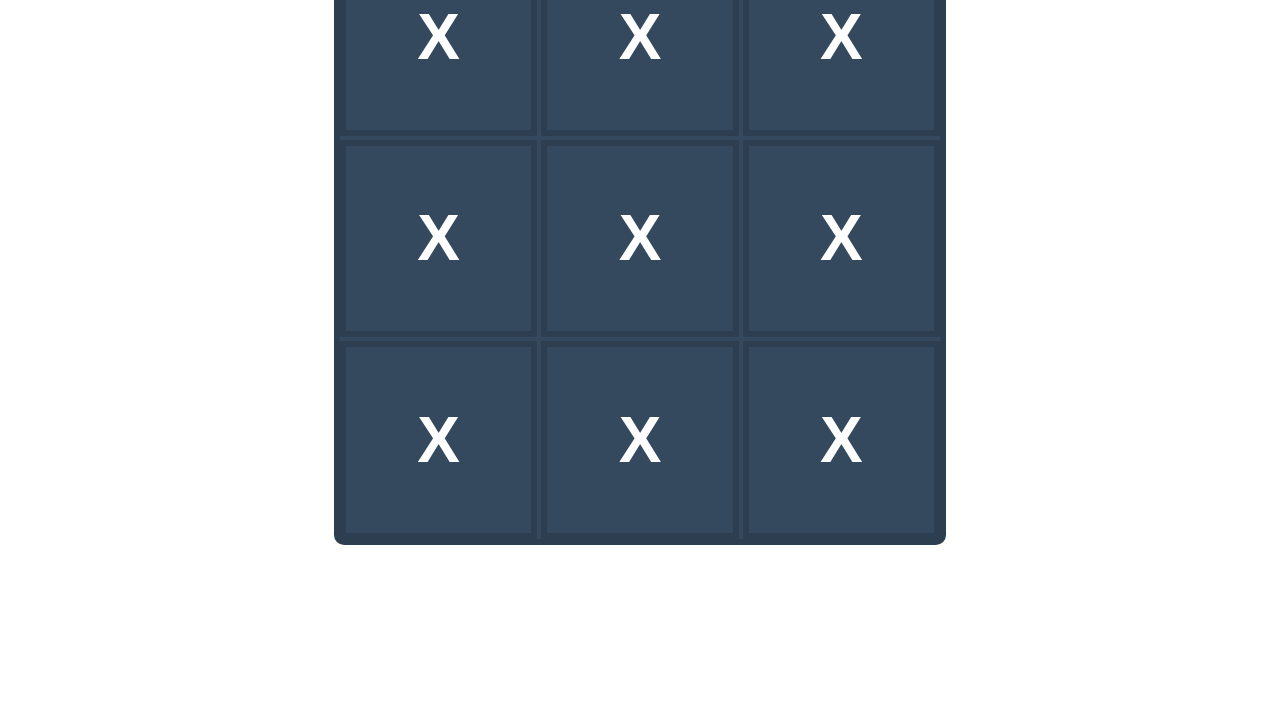
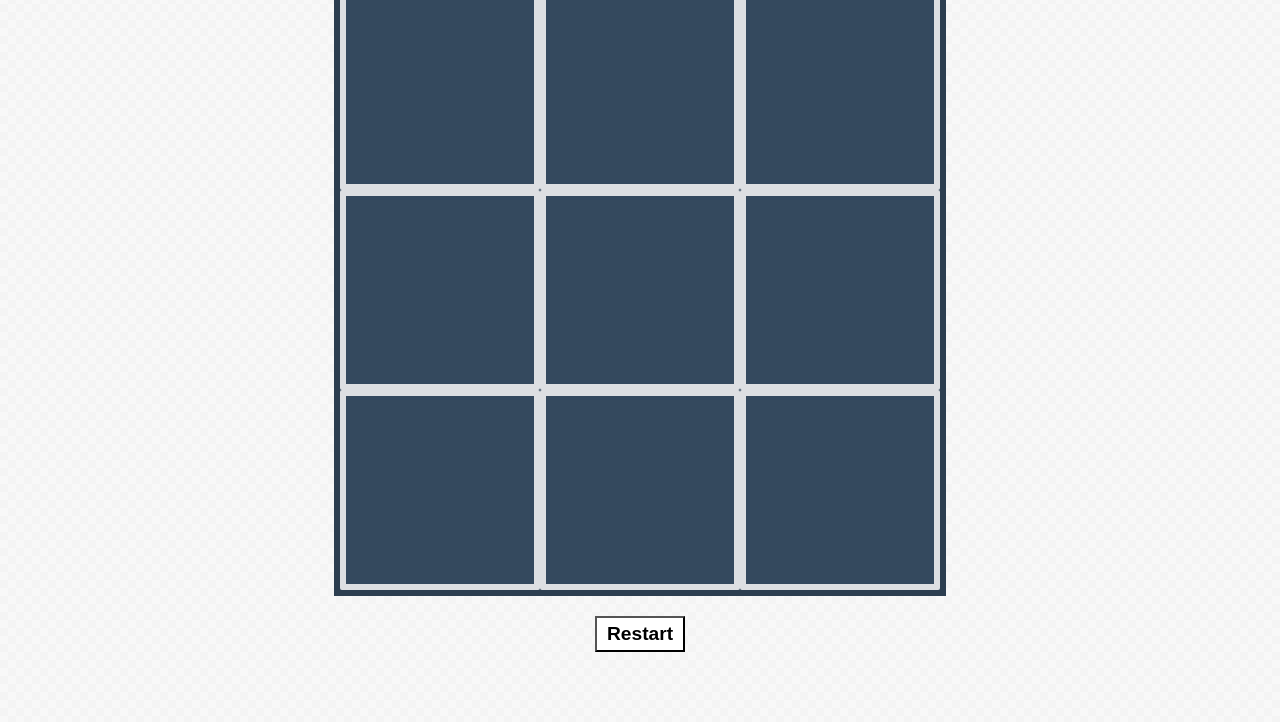
Before and after one commit to vdighe/tictactoe, a plain HTML site: page index.html in a window 1280 px wide. Shown: the part 196-918 px from the top of the page. Before the commit the page ends 800 px from the top, so only its background shows below. Drawn offline with Linux system fonts and the light colour scheme.

Commit message:
Basic Clicks and Reset working

```diff
--- a/challenge.js
+++ b/challenge.js
@@ -4,38 +4,62 @@
 'use strict';
 function init() {
     console.log('Welcome to Tic tac Toe 9000');
-    var buttonAll = document.querySelectorAll(".square");
+    let buttonAll = document.querySelectorAll(".square");
     console.log(buttonAll);
-    let i=1;
+    let i=0;
     buttonAll.forEach((button) => {
-            button.setAttribute("id", i++);
-            button.addEventListener('click', (e) => {
-                let id = button.getAttribute('id');
-                button.innerText =id;
-                console.log(`Clicked ${id}`);})
+            button.setAttribute("id", ++i);
+            button.addEventListener('click', onSquareClick);
+    });
+    document.querySelector(".restart").addEventListener('click', onReset);
+}
+init();
+let numberOfPlayers = 2;
+let currentPlayer = 0;
+const player1Symbol = "X";
+const player2Symbol = "O";
+
+class Player {
+    constructor(id, symbol, isTurn=false){
+        this.id =id;
+        this.symbol=symbol;
+        this.isTurn = isTurn;
+    }
+    play() {
+        this.isTurn = !this.isTurn;
+    }
+}
+
+let player1 = new Player(1,'X',true);
+let player2 = new Player(2,'0',false);
+
+function switchTurn() {
+    player1.play()
+    player2.play()
+}
+
+function onSquareClick(event) {
+    if ((event.target.innerText === null )|| (event.target.innerText === '' )){
+        if (player1.isTurn){
+            event.target.innerText = player1.symbol;
+            event.target.classList.add('p1');
+        }
+        else if (player2.isTurn) {
+            event.target.innerText = player2.symbol;
+            event.target.classList.add('p2');
+        }
+        switchTurn();
+    } else {
+        event.target.classList.add('noclick');
+    }
+}
+
+function onReset(event){
+    document.querySelectorAll(".square").forEach((square) => {
+        square.innerText ='';
+        square.classList.remove('p1');
+        square.classList.remove('p2');
+        square.classList.remove('noclick');
+
     });
 }
-init();
-
-
-function onSquareClick(event) {
-    console.log(event);
-
-}
-/*
-const buttonContainer = document.querySelector(".js-control-panel");
-buttonContainer.addEventListener('click',(e) => {
-    if (e.target.classList.contains('js-button')){
-     console.log(event.target);
-        let id = e.target.getAttribute('id');
-        console.log(`A button clicked! ${id} `);
-
-       buttonAll.forEach((ele, indx)=> {
-            if (ele ===  event.target){
-                console.log(`Button number: ${indx+1}`);
-            }
-        })
-    }
-
-});
-*/
--- a/index.html
+++ b/index.html
@@ -11,17 +11,29 @@
       <h1>Tic Tac Toe</h1>
     </header>
     <main>
-      <div class="game-board">
-        <div class="square">X</div>
-        <div class="square">X</div>
-        <div class="square">X</div>
-        <div class="square">X</div>
-        <div class="square">X</div>
-        <div class="square">X</div>
-        <div class="square">X</div>
-        <div class="square">X</div>
-        <div class="square">X</div>
-      </div>
+
+            <div class='chooser'>
+                <div class='p1'>Player 1: 0</div>
+                <h1 class='header'>Tic Tac Toe</h1>
+                <div class='p2'>Player 2: 0</div>
+              </div>
+            <div class="game-board">
+                <div class="matrix">
+                    <div class="square"></div>
+                    <div class="square"></div>
+                    <div class="square"></div>
+                    <div class="square"></div>
+                    <div class="square"></div>
+                    <div class="square"></div>
+                    <div class="square"></div>
+                    <div class="square"></div>
+                    <div class="square"></div>
+                </div>
+            </div>
+            <div class='wrapper'>
+                <button type="button" class="restart">Restart</button>
+            </div>
+
     </main>
     <script src="challenge.js"></script>
   </body>
--- a/style.css
+++ b/style.css
@@ -1,9 +1,12 @@
+@import url(http://fonts.googleapis.com/css?family=Monoton);
+
 body {
     display: flex;
     flex-direction: column;
     min-height: 100vh;
     margin: 0;
     font-family: sans-serif;
+    background-image: url('ps_neutral.png');
   }
 
   header {
@@ -15,32 +18,62 @@ body {
   h1 {
     color: #fff;
     margin: 0;
+    font-family: Monoton;
+    font-size: 48px;
+    text-align: center;
   }
 
   main {
     display: flex;
-    justify-content: center;
+    flex-direction: column;
+    justify-content: space-between;
     align-items: center;
-    flex: 2;
     max-width: 800px;
     margin: 0 auto;
   }
 
+  .chooser {
+    display: flex;
+    flex-direction: row;
+    justify-content: space-between;
+    font-size: 30px;
+  }
+
+  .p1 {
+    color: black;
+    margin-left: 20px;
+  }
+
+  .p2 {
+    color: #933;
+    margin-right: 20px;
+  }
+
+ button {
+    font-size: 3.4em;
+    padding: 3% 6%;
+    margin: 0 4%;
+    font-weight: bold;
+    background: none;
+    transition: all 0.2s ease-in-out;
+  }
+
   .game-board {
+    border-radius: 10px;
+    grid-gap: 0.25rem;
+  }
+
+  .matrix {
     display: grid;
     width: 600px;
     height: 600px;
     background-color: #34495e;
     color: #fff;
     border: 6px solid #2c3e50;
-    border-radius: 10px;
     grid-template-columns: repeat(3, 1fr);
-    grid-gap: 0.25rem;
   }
-
-
   .square{
-  border: 6px solid #2c3e50;
+  border: 6px solid #dddfe2;
   border-radius: 2px;
   font-weight: bold;
   font-size: 4em;
@@ -48,3 +81,23 @@ body {
   justify-content: center;
   align-items: center;
 }
+
+.wrapper {
+    display: flex;
+    justify-content: space-between;
+    margin-bottom: 50px;
+}
+
+ .restart {
+    display: block;
+    font-size: 1.2em;
+    color: black;
+    background-color: white;
+    padding: 5px 10px;
+    transition: border, color, .5s;
+    margin: 20px auto;
+  }
+
+  .noclick {
+    cursor: not-allowed;
+  }
```
Also changed, not shown: ps_neutral.png (added).
